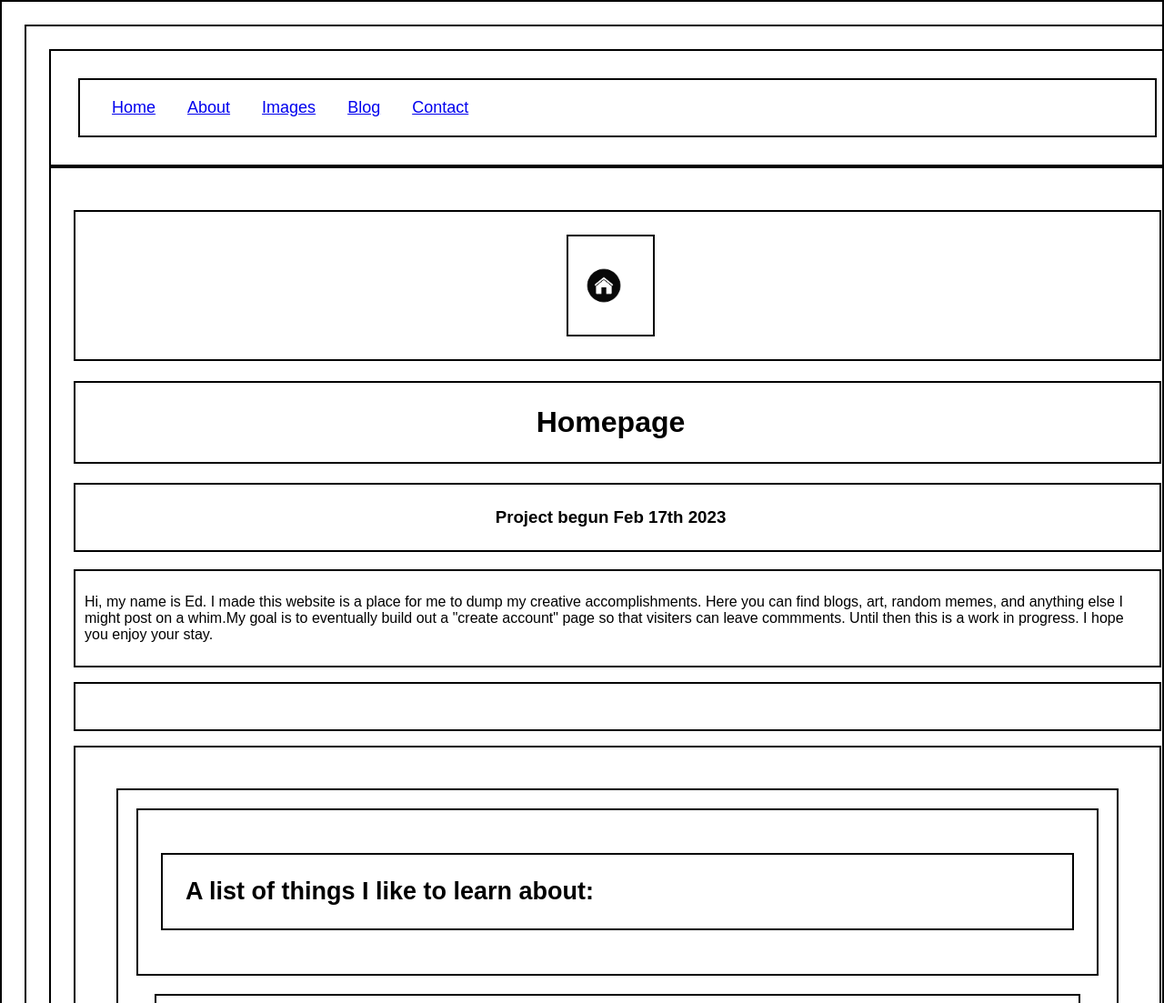
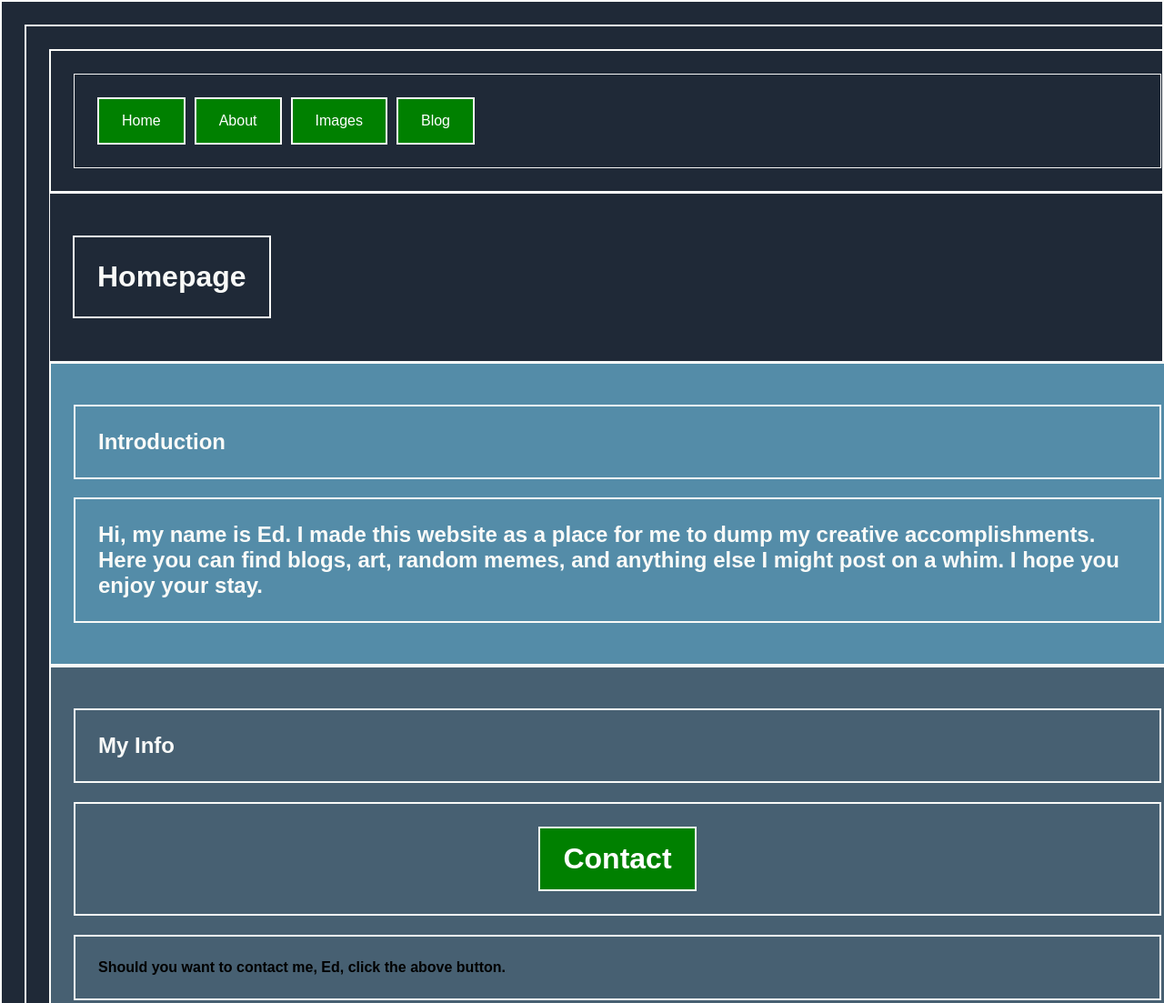
Before and after one commit to edwrand/odin_website, a plain HTML site: page index.html in a window 1280 px wide. Shown: the top 1103 px of the page at 91% size. Drawn offline with Linux system fonts and the light colour scheme.

Commit message:
revamped color scheme and containerization with flexbox

```diff
--- a/index.html
+++ b/index.html
@@ -12,58 +12,33 @@
 <body class="styled">
     <!-- nav bar -->
     <nav class="navbar">
-        <ul>
-            <a class="op" href="index.html">Home</a>
-            <a class="op" href="./pages/about.html">About</a>
-            <a class="op" href="./pages/images.html">Images</a>
-            <a class="op" href="./pages/blog.html">Blog</a>
-            <a class="op" href="./pages/contact.html">Contact</a>
-        </ul>
+        <div class="flex-container">
+            <a class='links' href="index.html">Home</a>
+            <a href="./pages/about.html">About</a>
+            <a href="./pages/images.html">Images</a>
+            <a href="./pages/blog.html">Blog</a>
+        </div>
     </nav>
     <!-- beginning of home page -->
-    <div>
-        <h1 class="indent"><img class="indent" src="images/homepage_img.jpg" alt="Doggo"></h1>
-        <h1 class="indent">Homepage</h1>
-        <h3 class="indent">Project begun Feb 17th 2023</h3>
-        <p class="indent">Hi, my name is Ed. I made this website is a place for me to dump my creative
-            accomplishments. Here you can find blogs, art, random memes, and anything else I might post on a whim.My
-            goal is to eventually build out a "create account" page so that visiters can leave
-            commments. Until then this is a work in progress. I hope you enjoy your stay.</p>
-        </p>
-        <div>
-            <ul>
-                <li>
-                    <h2>A list of things I like to learn about:</h2>
-                </li>
-                <ul>
-                    <li>Philosophy</li>
-                    <li>Psychology</li>
-                    <li>Computer Science</li>
-                    <li>Machine Learning</li>
-                    <li>Graphic Design</li>
-                </ul>
-            </ul>
-        </div>
-        <img class="indent" src="images/dog.jpeg" alt="Doggo">
+    <div class="flex-containerone">
+        <h1>Homepage</h1>
     </div>
     <div class="introduction">
         <h2>Introduction</h2>
+        <h2>Hi, my name is Ed. I made this website as a place for me to dump my creative
+            accomplishments. Here you can find blogs, art, random memes, and anything else I might post on a whim. I
+            hope you enjoy your stay.</h2>
     </div>
 
     <div class="main-content">
-        <h2>Main Content</h2>
+        <h2>My Info</h2>
+        <h1><a href="./pages/contact.html">Contact</a></h1>
+        <h4>Should you want to contact me, Ed, click the above button.</h4>
     </div>
 
     <div class="contact-us">
         <h2>Contact Us</h2>
     </div>
-    <p>
-        Lorem ipsum dolor sit amet, consectetur adipiscing elit, sed do
-        eiusmod tempor incididunt ut labore et dolore magna aliqua. Ut enim ad
-        minim veniam, <span class="highlight">quis nostrud <a
-                href="https://www.dictionary.com/browse/exercitation">exercitation</a>
-            ullamco laboris</span> nisi ut aliquip ex ea commodo consequat.
-    </p>
 </body>
 
 </html>
--- a/styles.css
+++ b/styles.css
@@ -7,31 +7,40 @@ margin increases the space between the borders of a box and the borders of adjac
 border adds space (even if it’s only a pixel or two) between the margin and the padding. */
 
 * {
-    border: 2px solid black;
+    border: 2px solid #F9FAF8;
     padding: 25px;
+    font-family: sans-serif;
 }
 
 body {
     width: 1250px;
     margin: 0 auto;
+    background: #1F2937;
+    border: 2px solid #F9FAF8;
 }
 
 p {
     font-family: sans-serif;
+    color: #F9FAF8;
+    size: 24px;
 }
 
 h1 {
     font-family: sans-serif;
     text-align: center;
+    color: #F9FAF8;
 }
 
 h3 {
     font-family: sans-serif;
-    text-align: center;
+    color: #F9FAF8;
+    padding-left: 400px;
 }
 
-h2 {
+h2,
+li {
     font-family: sans-serif;
+    color: #F9FAF8;
 }
 
 img {
@@ -64,18 +73,6 @@ ul {
 .homepage {
     font-family: sans-serif;
     padding: 8px;
-}
-
-.navbar {
-    font-family: sans-serif;
-    padding: 10px;
-}
-
-.indent {
-    padding-left: 10px;
-    display: block;
-    font-family: sans-serif;
-    text-size-adjust: 200%;
 }
 
 .indent2 {
@@ -130,25 +127,43 @@ HTML CSSResult Skip Results Iframe EDIT ON div {
 .flex-container {
     display: flex;
     gap: 10px;
-    border: 1px solid blue;
+    border: 1px solid whitesmoke;
 }
 
 /* this selector selects all divs inside of .flex-container */
-.flex-container {
-    /*flex-direction: column;*/
+.flex-containerone {
+    display: flex;
+    gap: 100px;
+    border: 1px solid whitesmoke;
 }
 
 .flex-container div {
-    background: peachpuff;
-    border: 4px solid brown;
+    background: #1F2937;
     height: 100px;
-    flex-direction: column;
     flex: 1;
 }
 
 .flex-container .one {
-    background: peachpuff;
-    border: 4px solid brown;
+    background: #1F2937;
     height: 100px;
     flex: 2;
 }
+
+.flex-container .links {
+    flex: 0;
+}
+
+a:link,
+a:visited {
+    background-color: green;
+    color: white;
+    padding: 15px 25px;
+    text-align: center;
+    text-decoration: none;
+    display: inline-block;
+}
+
+a:hover,
+a:active {
+    background-color: blue;
+}
```
Also changed, not shown: pages/blog.html (+10 -1 lines).
